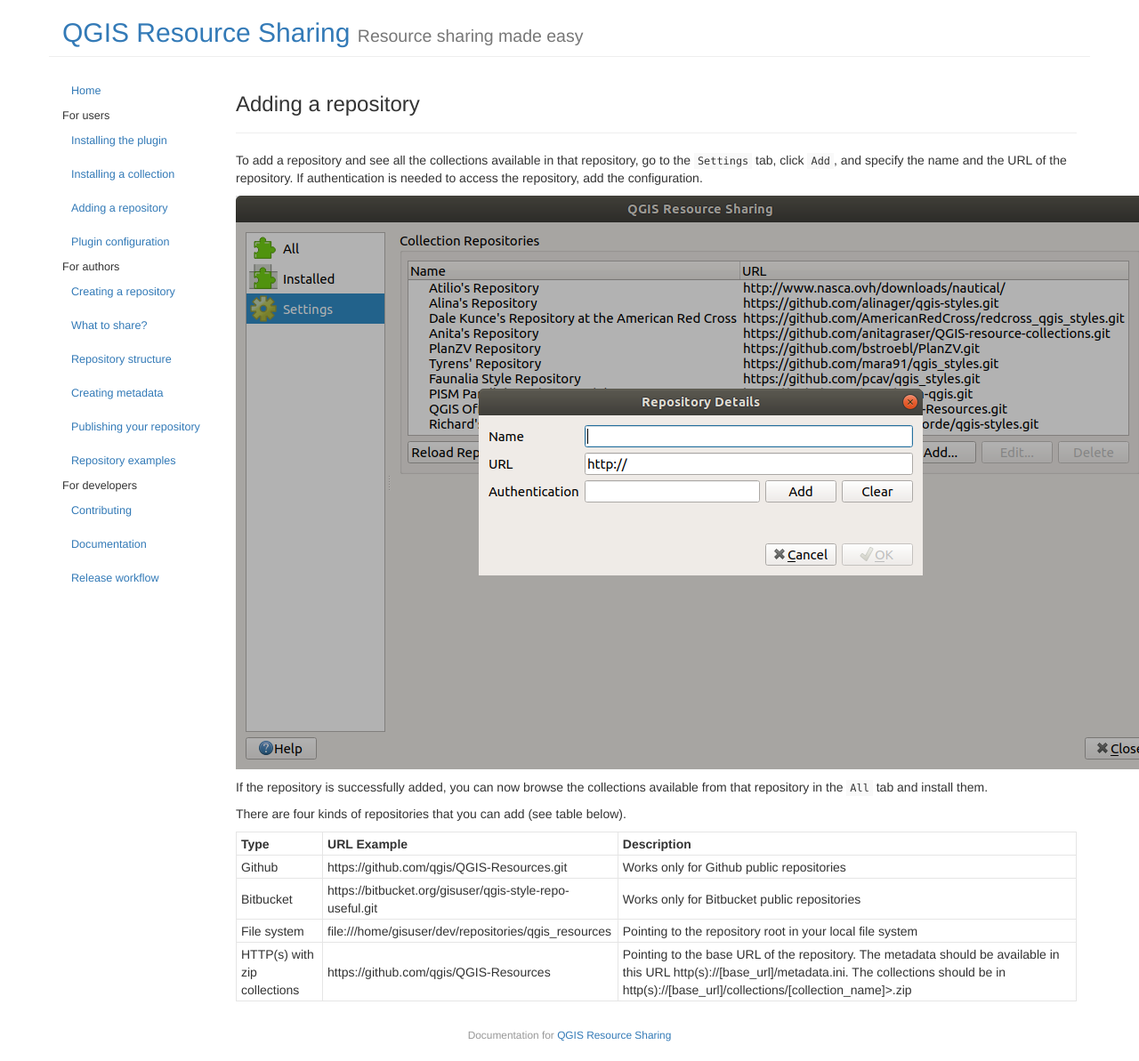
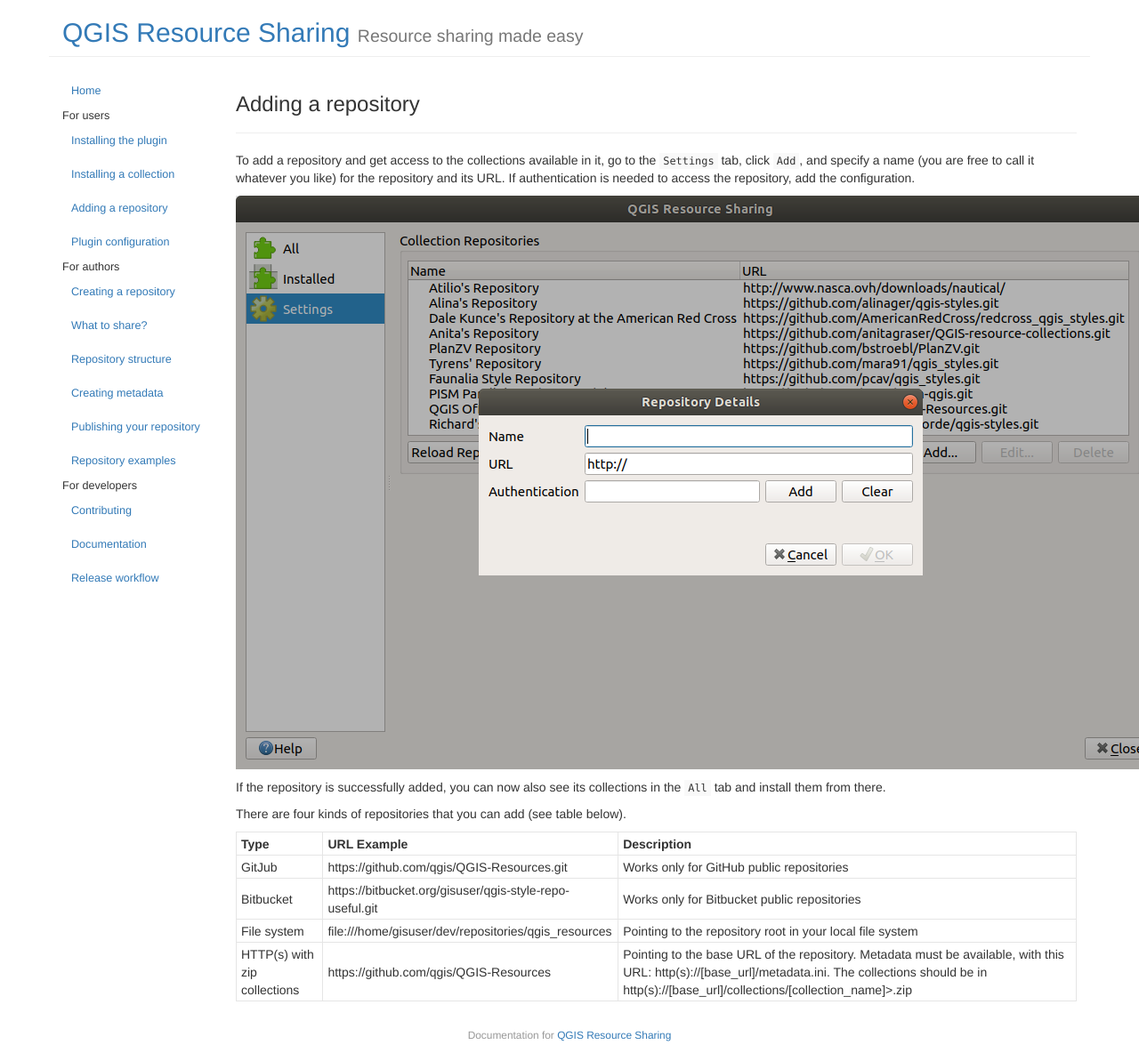
Before and after one commit to QGIS-Contribution/QGIS-ResourceSharing, a Jekyll site: the page built from _posts/2016-08-11-adding-repository.md, in a window 1280 px wide. Shown: the whole page at 89% size. Built offline with Jekyll 4.4.1, drawn with Linux system fonts in a browser that asks for light colours.

Commit message:
Update 2016-08-11-adding-repository.md

````diff
--- a/_posts/2016-08-11-adding-repository.md
+++ b/_posts/2016-08-11-adding-repository.md
@@ -6,22 +6,23 @@
 order: 3
 ---
 
-To add a repository and see all the collections available in that repository,
-go to the ```Settings``` tab, click ```Add```, and specify the name and the
-URL of the repository.
+To add a repository and get access to the collections available in it,
+go to the ```Settings``` tab, click ```Add```, and specify a name
+(you are free to call it whatever you like) for the repository and its
+URL.
 If authentication is needed to access the repository, add the
 configuration.
 
 ![Add repository]({{ site.baseurl }}/assets/settings.png)
 
-If the repository is successfully added, you can now browse the collections
-available from that repository in the ```All``` tab and install them.
+If the repository is successfully added, you can now also see its
+collections in the ```All``` tab and install them from there.
 
 There are four kinds of repositories that you can add (see table below).
 
 Type | URL Example | Description
 --- | --- | ---
-Github |  https://github.com/qgis/QGIS-Resources.git | Works only for Github public repositories
+GitJub |  https://github.com/qgis/QGIS-Resources.git | Works only for GitHub public repositories
 Bitbucket |  https://bitbucket.org/gisuser/qgis-style-repo-useful.git | Works only for Bitbucket public repositories
 File system | file:///home/gisuser/dev/repositories/qgis_resources | Pointing to the repository root in your local file system
-HTTP(s) with zip collections | https://github.com/qgis/QGIS-Resources | Pointing to the base URL of the repository. The metadata should be available in this URL http(s)://[base_url]/metadata.ini. The collections should be in http(s)://[base_url]/collections/[collection_name]>.zip
+HTTP(s) with zip collections | https://github.com/qgis/QGIS-Resources | Pointing to the base URL of the repository. Metadata must be available, with this URL: http(s)://[base_url]/metadata.ini. The collections should be in http(s)://[base_url]/collections/[collection_name]>.zip
````
